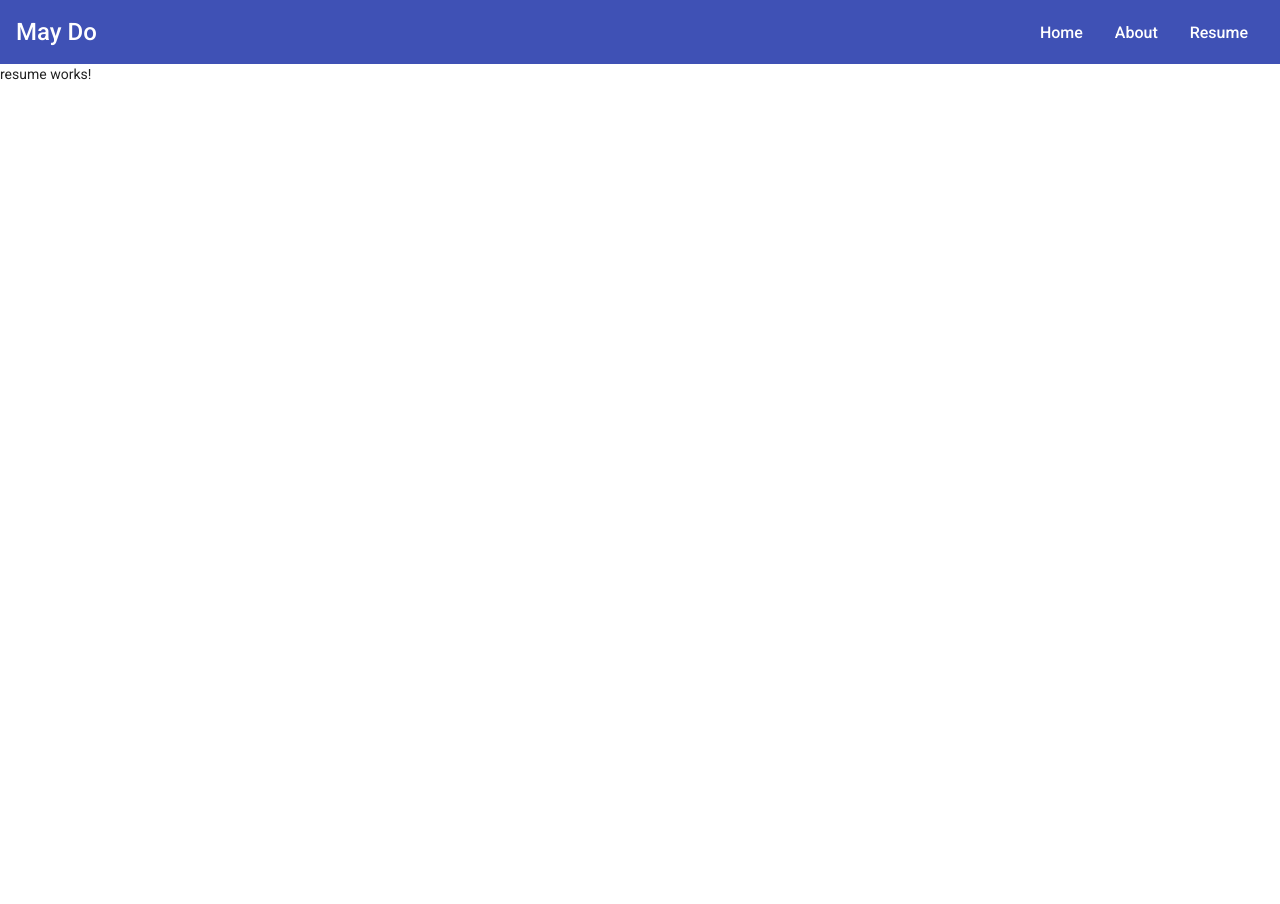
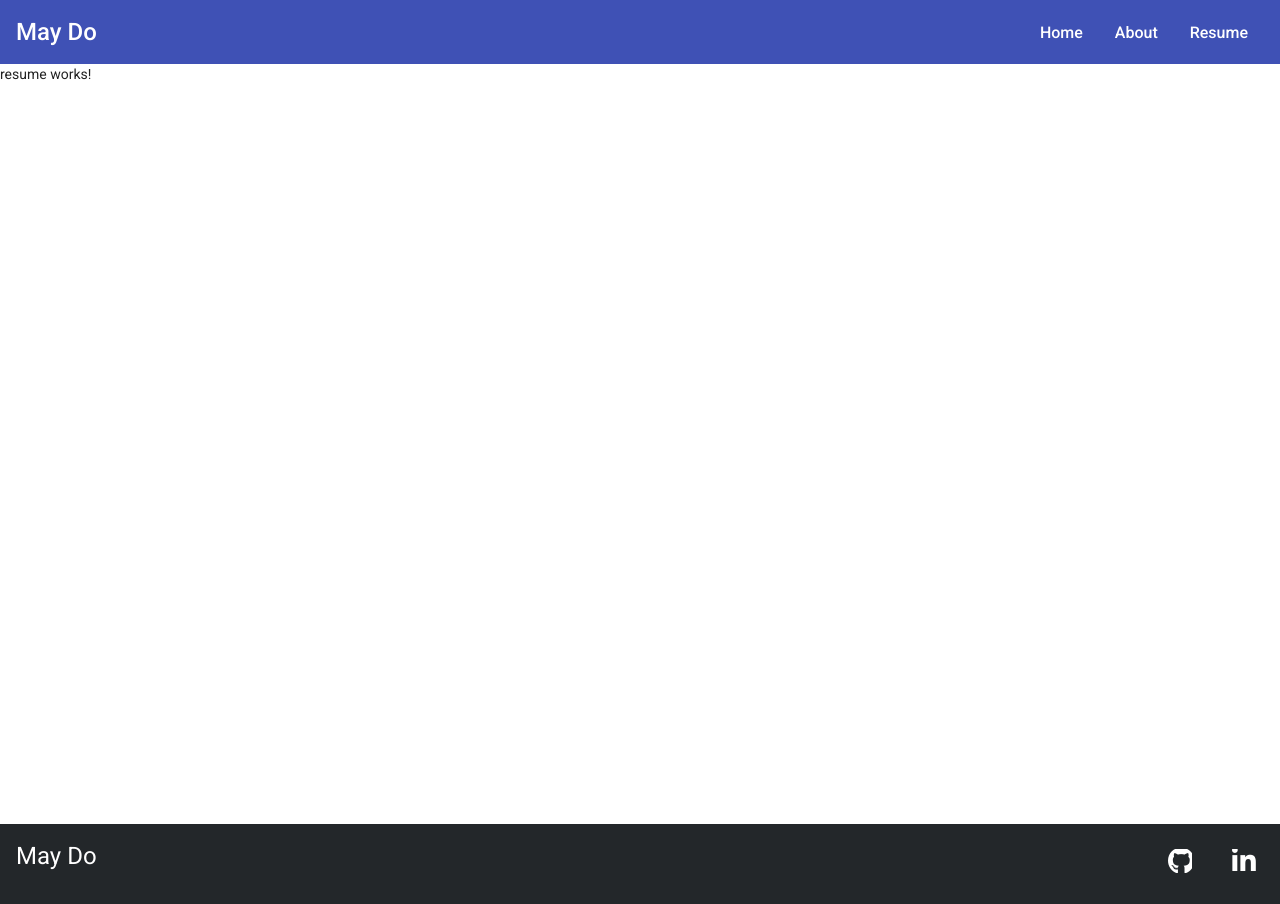
Before and after one commit to MayTD/MayTD.github.io, an Angular app: page /resume in a window 1280 px wide. Before the commit the page ends 824 px from the top, so only its background shows below. Built offline with nearby package versions, Linux system fonts and the light colour scheme.

Commit message:
add fa icons and display footer

```diff
--- a/src/app/app.component.html
+++ b/src/app/app.component.html
@@ -5,4 +5,5 @@
       <router-outlet></router-outlet>
     </div>
   </app-sidenav>
+  <app-footer></app-footer>
 </div>
--- a/src/app/app.module.ts
+++ b/src/app/app.module.ts
@@ -12,6 +12,7 @@ import { MaterialModule } from './shared/material.module';
 import { FlexLayoutModule } from '@angular/flex-layout';
 import { SidenavComponent } from './shared/layout/sidenav/sidenav.component';
 import { CardComponent } from './home/card/card.component';
+import { FooterComponent } from './shared/layout/footer/footer.component';
 
 @NgModule({
   declarations: [
@@ -21,7 +22,7 @@ import { CardComponent } from './home/card/card.component';
     ResumeComponent,
     HeaderComponent,
     SidenavComponent,
-
+    FooterComponent,
     CardComponent,
   ],
   imports: [
--- /dev/null
+++ b/src/app/shared/layout/footer/footer.component.css
@@ -0,0 +1,14 @@
+.footer {
+  padding: 1rem;
+  background-color: var(--secondary-color);
+  color: white;
+}
+
+a {
+  text-decoration: none;
+  color: white;
+}
+
+.soc-icon {
+  font-size: 1.7rem;
+}
--- /dev/null
+++ b/src/app/shared/layout/footer/footer.component.html
@@ -0,0 +1,11 @@
+<div fxLayout="row" fxLayoutAlign="space-between start" class="footer">
+  <a routerLink="/"><h1>May Do</h1></a>
+  <div fxLayout="row" fxLayoutGap="1.5rem" fxLayoutAlign="center center">
+    <a mat-icon-button href="https://github.com/MayTD">
+      <mat-icon fontSet="fa" class="soc-icon" fontIcon="fa-github"></mat-icon>
+    </a>
+    <a mat-icon-button href="https://www.linkedin.com/in/may-do/">
+      <mat-icon fontSet="fa" class="soc-icon" fontIcon="fa-linkedin"></mat-icon>
+    </a>
+  </div>
+</div>
--- a/src/app/shared/layout/header/header.component.css
+++ b/src/app/shared/layout/header/header.component.css
@@ -21,3 +21,7 @@ nav a {
 nav a:hover {
   text-decoration: underline;
 }
+
+.menu-icon {
+  font-size: 1.5rem;
+}
--- a/src/app/shared/layout/header/header.component.html
+++ b/src/app/shared/layout/header/header.component.html
@@ -3,7 +3,7 @@
   <span class="spacer"></span>
   <div fxShow="true" fxHide.gt-xs="true">
     <button mat-icon-button (click)="toggleDrawer()">
-      <mat-icon>menu</mat-icon>
+      <mat-icon fontSet="fa" class="menu-icon" fontIcon="fa-bars"></mat-icon>
     </button>
   </div>
   <nav fxShow="true" fxHide.lt-sm="true">
--- a/src/index.html
+++ b/src/index.html
@@ -15,6 +15,10 @@
       href="https://fonts.googleapis.com/icon?family=Material+Icons"
       rel="stylesheet"
     />
+    <script
+      src="https://kit.fontawesome.com/129c87b9b9.js"
+      crossorigin="anonymous"
+    ></script>
   </head>
   <body class="mat-typography">
     <app-root></app-root>
```
Also changed, not shown: src/app/shared/layout/footer/footer.component.ts (added, +10 -0 lines).
